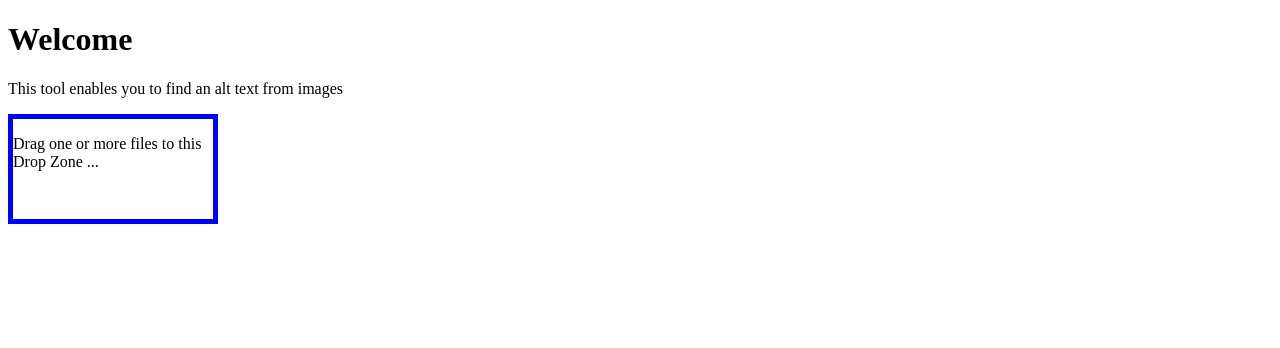
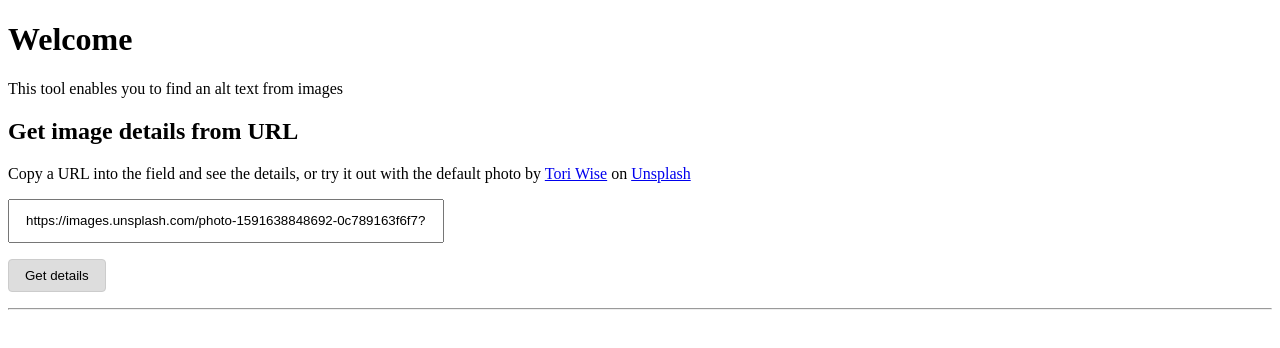
Before and after one commit to iOvergaard/alttext, a Next.js app: page / in a window 1280 px wide. Shown: the top 348 px of the page. Built offline with nearby package versions, Linux system fonts and the light colour scheme.

Commit message:
Add urlzone

```diff
--- /dev/null
+++ b/components/urlzone.module.scss
@@ -0,0 +1,16 @@
+.url {
+  width: 400px;
+  line-height: 1.5rem;
+  padding: 0.5rem 1rem;
+}
+
+.button {
+  padding: 0.5rem 1rem;
+  border: 1px solid #ccc;
+  border-radius: 4px;
+  background-color: #ddd;
+}
+
+.block {
+  margin: 1rem 0;
+}
--- /dev/null
+++ b/components/urlzone.tsx
@@ -0,0 +1,99 @@
+/* eslint-disable @next/next/no-img-element */
+import React, { useState } from 'react';
+
+import { ImageCaption } from '../lib/models/image-caption';
+import styles from './urlzone.module.scss';
+
+function Urlzone(): JSX.Element {
+  const defaultImage =
+    'https://images.unsplash.com/photo-1591638848692-0c789163f6f7?ixid=MnwxMjA3fDB8MHxwaG90by1wYWdlfHx8fGVufDB8fHx8&ixlib=rb-1.2.1&auto=format&fit=crop&w=934&q=80';
+  const [caption, setCaption] = useState<ImageCaption>();
+  const [image, setImage] = useState<string>();
+  const [loading, setLoading] = useState<boolean>(false);
+  const [error, setError] = useState<string>();
+
+  const submitHandler = async (event: React.SyntheticEvent) => {
+    event.preventDefault();
+
+    setCaption(undefined);
+    setImage(undefined);
+    setLoading(true);
+    setError(undefined);
+
+    const target = event.target as typeof event.target & {
+      url: { value: string };
+    };
+    const { url } = target;
+
+    if (url?.value) {
+      const caption = await fetch(`/api/image?describeURL=${url.value}`, {
+        headers: {
+          'Content-Type': 'application/json'
+        }
+      })
+        .then((res) => (res.ok ? res.json() : setError(res.statusText)))
+        .catch((err) => {
+          console.log(err);
+          setError(err.message);
+          return null;
+        });
+
+      if (caption) {
+        setCaption(caption);
+        setImage(url.value);
+      }
+    }
+
+    setLoading(false);
+  };
+
+  return (
+    <section>
+      <header>
+        <h2>Get image details from URL</h2>
+      </header>
+
+      <div>
+        <p>
+          Copy a URL into the field and see the details, or try it out with the default photo by{' '}
+          <a href="https://unsplash.com/@torigwise?utm_source=unsplash&utm_medium=referral&utm_content=creditCopyText">Tori Wise</a> on{' '}
+          <a href="https://unsplash.com/?utm_source=unsplash&utm_medium=referral&utm_content=creditCopyText">Unsplash</a>
+        </p>
+
+        <form onSubmit={submitHandler}>
+          <div className={styles.block}>
+            <input className={styles.url} type="text" name="url" placeholder="<url to image>" defaultValue={defaultImage} />
+          </div>
+          <div className={styles.block}>
+            <button className={styles.button} type="submit">
+              Get details
+            </button>
+          </div>
+        </form>
+      </div>
+
+      <hr />
+
+      {loading ? <div>Results are in soon...</div> : ''}
+
+      {error ? <div>{error}</div> : ''}
+
+      {caption ? (
+        <div>
+          <header>
+            <h3>Here are the results:</h3>
+          </header>
+          <p>
+            Caption (with a confidence of {caption.confidence}): This is probably a photo showing {caption.caption}
+          </p>
+
+          {image ? <img alt={caption.caption} title={caption.caption} src={image} width={500} loading="lazy" /> : ''}
+        </div>
+      ) : (
+        ''
+      )}
+    </section>
+  );
+}
+
+export default Urlzone;
--- a/pages/index.tsx
+++ b/pages/index.tsx
@@ -1,4 +1,4 @@
-import Dropzone from '../components/dropzone';
+import Urlzone from '../components/urlzone';
 
 export default function Home(): JSX.Element {
   return (
@@ -8,7 +8,8 @@ export default function Home(): JSX.Element {
         <p>This tool enables you to find an alt text from images</p>
       </header>
 
-      <Dropzone />
+      <Urlzone />
+      {/*<Dropzone />*/}
     </main>
   );
 }
```
